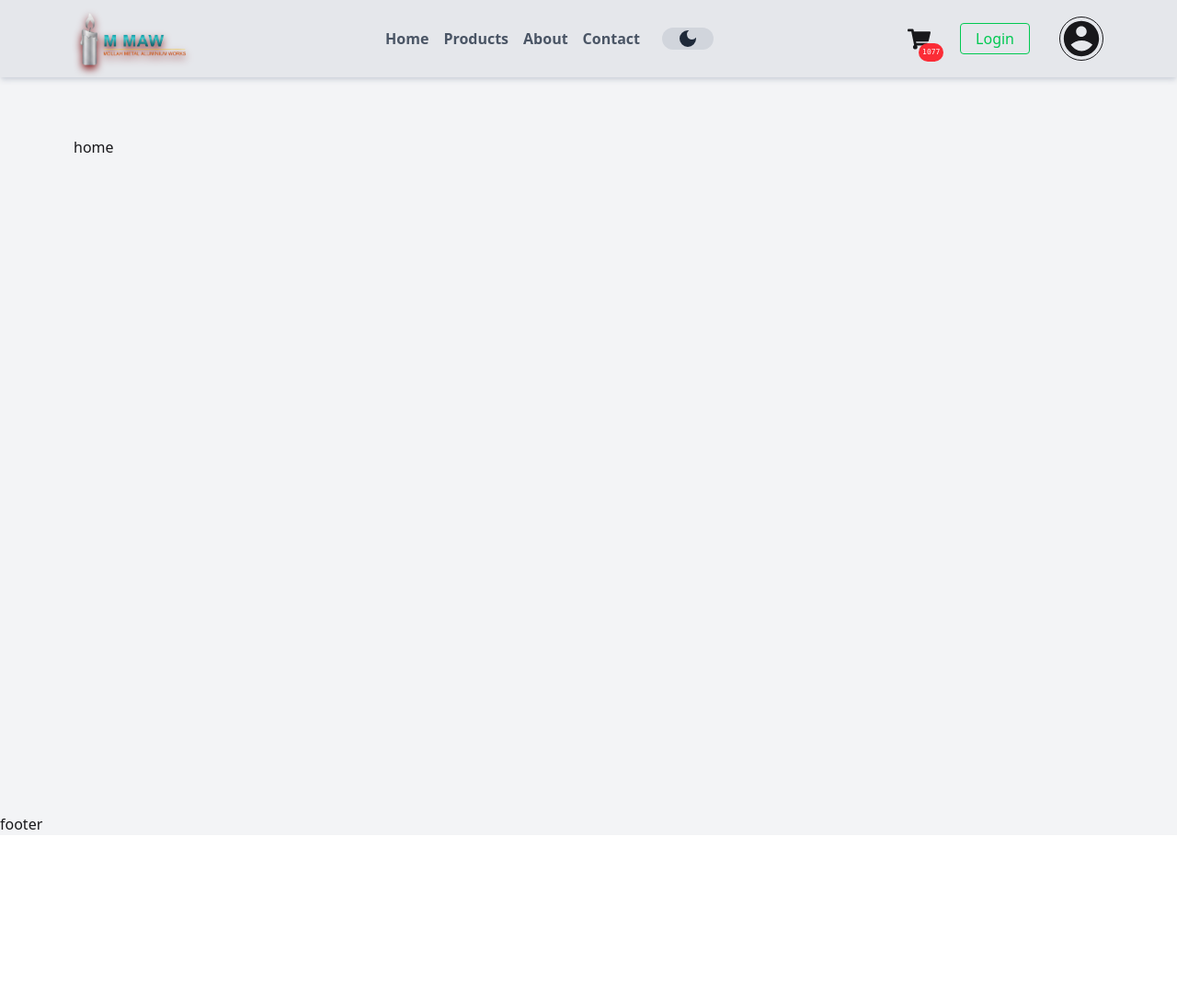
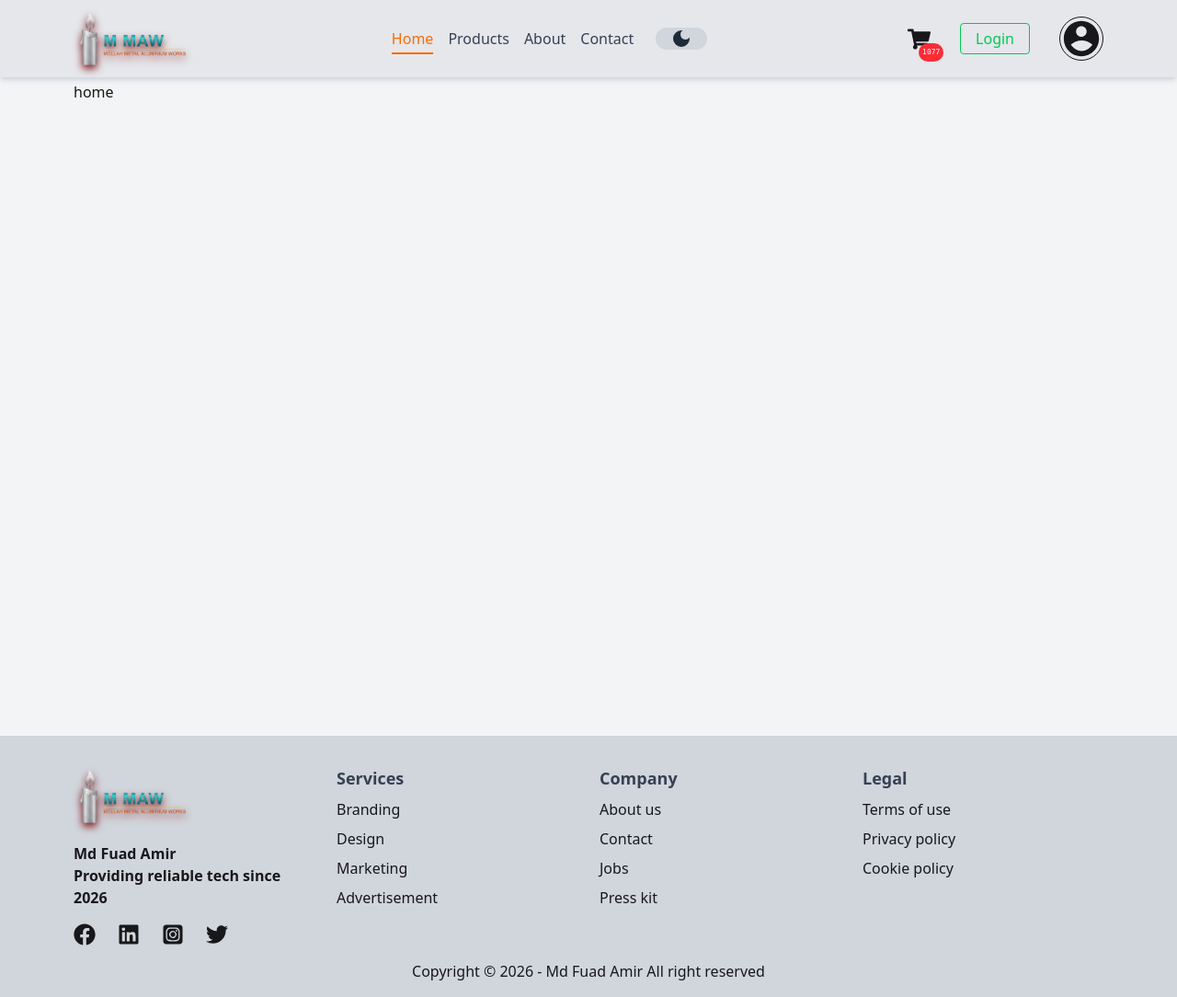
Before and after one commit to MdFuadAmir/Mollah-Metal-Aluminium-Works, a React (Vite) app: page / in a window 1280 px wide. Shown: the whole page at 92% size. Before the commit the page ends 908 px from the top, so only its background shows below. Built offline with nearby package versions, Linux system fonts and the light colour scheme; a web font is replaced by a local one.

Commit message:
added footer

```diff
--- a/src/Components/Footer/Footer.jsx
+++ b/src/Components/Footer/Footer.jsx
@@ -1,11 +1,75 @@
-
-
+import { Link } from "react-router";
+import MMAW from "../../Shared/MMAW/MMAW";
+import { FaTwitter } from "react-icons/fa6";
+import { FaFacebook } from "react-icons/fa";
+import { IoLogoYoutube } from "react-icons/io";
+import { FaSquareInstagram } from "react-icons/fa6";
+import { FaLinkedin } from "react-icons/fa6";
 const Footer = () => {
-    return (
-        <div>
-            footer
+  return (
+    <div className="mx-auto px-4 md:px-10 lg:px-20 pt-8 bg-gray-300 dark:bg-gray-800">
+      <div className="grid grid-cols-1 md:grid-cols-2 lg:grid-cols-4 gap-6">
+        {/* col-1 */}
+        <div className="flex flex-col">
+          <MMAW />
+          <p className="font-bold dark:text-gray-300 mt-4">
+            Md Fuad Amir
+            <br />
+            Providing reliable tech since 2026
+          </p>
+          <div className="flex items-center gap-6 mt-4">
+            <Link>
+              <FaFacebook className="text-2xl dark:text-white hover:text-orange-500 duration-300" />
+            </Link>
+            <Link>
+              <FaLinkedin className="text-2xl dark:text-white hover:text-orange-500 duration-300" />
+            </Link>
+            <Link>
+              <FaSquareInstagram className="text-2xl dark:text-white hover:text-orange-500 duration-300" />
+            </Link>
+            <Link>
+              <FaTwitter className="text-2xl dark:text-white hover:text-orange-500 duration-300" />
+            </Link>
+          </div>
         </div>
-    );
+        {/* col-2 */}
+        <nav className="flex flex-col space-y-2 dark:text-gray-200">
+          <h6 className="font-bold text-lg text-gray-700 dark:text-gray-400">
+            Services
+          </h6>
+          <a className="link link-hover">Branding</a>
+          <a className="link link-hover">Design</a>
+          <a className="link link-hover">Marketing</a>
+          <a className="link link-hover">Advertisement</a>
+        </nav>
+        {/* col-3 */}
+        <nav className="flex flex-col space-y-2 dark:text-gray-200">
+          <h6 className="font-bold text-lg text-gray-700 dark:text-gray-400">
+            Company
+          </h6>
+          <a className="link link-hover">About us</a>
+          <a className="link link-hover">Contact</a>
+          <a className="link link-hover">Jobs</a>
+          <a className="link link-hover">Press kit</a>
+        </nav>
+        {/* col-4 */}
+        <nav className="flex flex-col space-y-2 dark:text-gray-200">
+          <h6 className="font-bold text-lg text-gray-700 dark:text-gray-400">
+            Legal
+          </h6>
+          <a className="link link-hover">Terms of use</a>
+          <a className="link link-hover">Privacy policy</a>
+          <a className="link link-hover">Cookie policy</a>
+        </nav>
+      </div>
+      <div>
+        <p className="text-center p-4 dark:text-gray-300">
+          Copyright © {new Date().getFullYear()} - Md Fuad Amir All right
+          reserved
+        </p>
+      </div>
+    </div>
+  );
 };
 
 export default Footer;
--- a/src/Components/Navbar/Navbar.jsx
+++ b/src/Components/Navbar/Navbar.jsx
@@ -14,7 +14,13 @@ const Navbar = () => {
       <li>
         <NavLink
           to={"/"}
-          className={`inline-block hover:text-orange-500 font-semibold duration-200 hover:border-b-2`}
+          className={({ isActive }) =>
+            `pb-1 border-b-2 transition-all duration-300 rounded-none ${
+              isActive
+                ? "border-b-orange-500 text-orange-500"
+                : "border-transparent text-gray-700 dark:text-gray-200 hover:text-orange-500 hover:border-b-orange-500"
+            }`
+          }
         >
           Home
         </NavLink>
@@ -22,7 +28,13 @@ const Navbar = () => {
       <li>
         <NavLink
           to={"/products"}
-          className={`inline-block hover:text-orange-500 font-semibold duration-200 hover:border-b-2 `}
+          className={({ isActive }) =>
+            `pb-1 border-b-2 transition-all duration-300 rounded-none ${
+              isActive
+                ? "border-b-orange-500 text-orange-500"
+                : "border-transparent text-gray-700 dark:text-gray-200 hover:text-orange-500 hover:border-b-orange-500"
+            }`
+          }
         >
           Products
         </NavLink>
@@ -30,7 +42,13 @@ const Navbar = () => {
       <li>
         <NavLink
           to={"/about"}
-          className={`inline-block hover:text-orange-500 font-semibold duration-200 hover:border-b-2 `}
+          className={({ isActive }) =>
+            `pb-1 border-b-2 transition-all duration-300 rounded-none ${
+              isActive
+                ? "border-b-orange-500 text-orange-500"
+                : "border-transparent text-gray-700 dark:text-gray-200 hover:text-orange-500 hover:border-b-orange-500"
+            }`
+          }
         >
           About
         </NavLink>
@@ -38,7 +56,13 @@ const Navbar = () => {
       <li>
         <NavLink
           to={"/contact"}
-          className={`inline-block hover:text-orange-500 font-semibold duration-200 hover:border-b-2`}
+          className={({ isActive }) =>
+            `pb-1 border-b-2 transition-all duration-300 rounded-none ${
+              isActive
+                ? "border-b-orange-500 text-orange-500"
+                : "border-transparent text-gray-700 dark:text-gray-200 hover:text-orange-500 hover:border-b-orange-500"
+            }`
+          }
         >
           Contact
         </NavLink>
@@ -50,7 +74,7 @@ const Navbar = () => {
   );
   return (
     <div>
-      <div className="flex justify-between items-center py-2 px-4 md:px-10 lg:px-20 bg-gray-200 dark:bg-gray-800 shadow-md shadow-gray-300 dark:shadow-gray-700">
+      <div className="fixed top-0 left-0 z-50 w-full flex justify-between items-center py-2 px-4 md:px-10 lg:px-20 bg-gray-200 dark:bg-gray-800 shadow-md shadow-gray-300 dark:shadow-gray-700 ">
         <div className="flex items-center gap-6">
           {/* mobile menu section */}
           <div className="lg:hidden" onClick={() => setOpen(!open)}>
@@ -90,7 +114,7 @@ const Navbar = () => {
           </button> */}
           {/* dashboard */}
           <div className="w-12 h-12 rounded-full border dark:border-white">
-            <RiAccountCircleFill className="w-full h-full dark:text-white"/>
+            <RiAccountCircleFill className="w-full h-full dark:text-white" />
           </div>
         </div>
       </div>
--- a/src/Layouts/RootLayout.jsx
+++ b/src/Layouts/RootLayout.jsx
@@ -6,7 +6,7 @@ const RootLayout = () => {
   return (
     <div className="bg-gray-100 dark:bg-gray-900">
       <Navbar />
-      <main className="min-h-screen max-w-650 mx-auto px-4 pt-16 md:px-10 lg:px-20">
+      <main className="min-h-screen max-w-650 mx-auto px-4 pt-22 md:px-10 lg:px-20">
         <Outlet />
       </main>
       <Footer />
```
